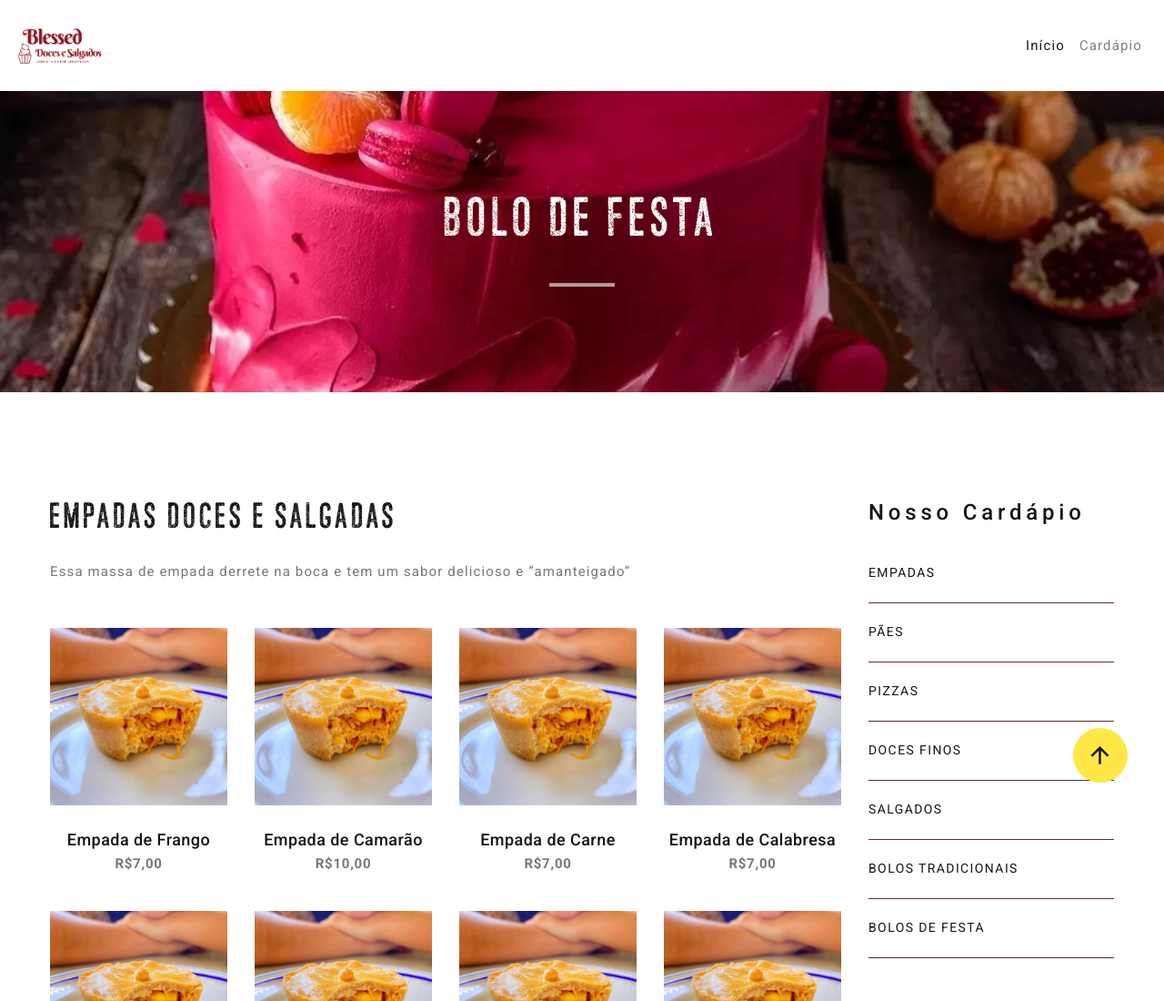
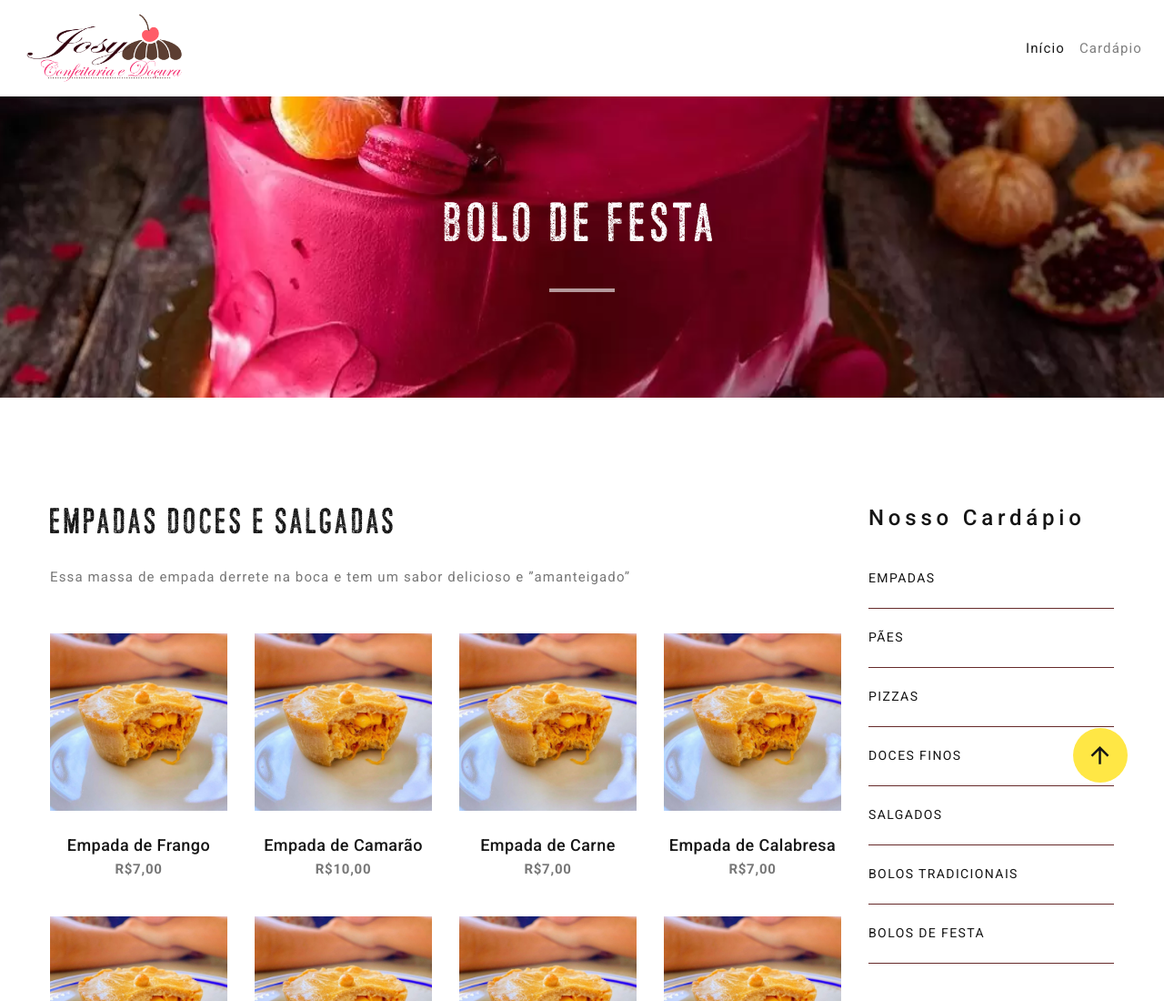
Before and after one commit to leticiaslucena/restaurantepizzaria, a plain HTML site: page site/cardapio.html in a window 1280 px wide. Shown: the top 1100 px of the page at 91% size. Drawn offline with Linux system fonts and the light colour scheme; files whose address does not match are found by name.

Commit message:
alteração de logo

```diff
--- a/site/cardapio.html
+++ b/site/cardapio.html
@@ -24,7 +24,7 @@
     <header >
       <!-- navegação USANDO BOOTSTRAP   justify-content-end-->
       <nav class="navbar navbar-expand-lg navbar-light bg-light">
-        <div class="rd-navbar-brand"><a class="brand" href="index.html"><img class="brand-logo-dark" src="images/logopgina.png" alt="" width="100" height="150"/></a></div>
+        <div class="rd-navbar-brand"><a class="brand" href="index.html"><img class="brand-logo-dark" src="images/logopagina.png" alt="" width="200"/></a></div>
         <button class="navbar-toggler" type="button" data-toggle="collapse" data-target="#navbarNav" aria-controls="navbarNav" aria-expanded="false" aria-label="Alterna navegação">
           <span class="navbar-toggler-icon"></span>
         </button>
```
Also changed, not shown: site/index.html (+1 -1 lines), site/images/logopagina.png (added).
